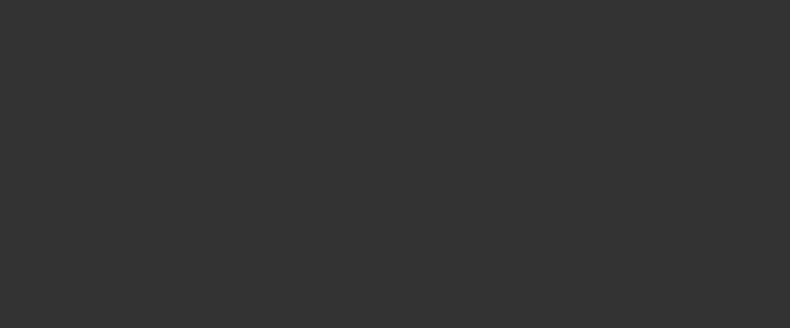
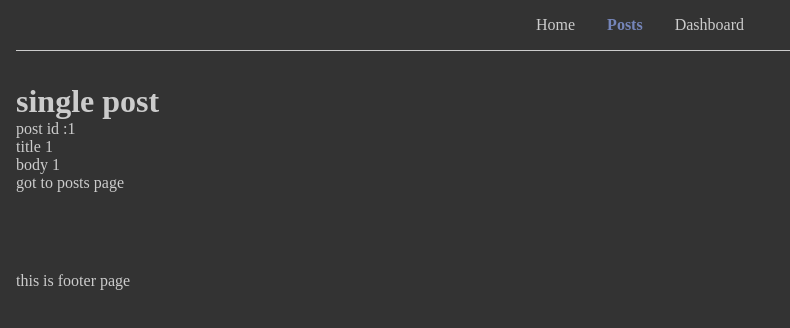
Before and after one commit to salarGholami/react-router-dom, a React (Vite) app: page /app/posts/1 in a window 1280 px wide. Before the commit this address had no page. Shown: the top 328 px of the page, without its empty margins (0-790 px from the left). Built offline with nearby package versions, Linux system fonts and the light colour scheme.

Commit message:
dynamic Routes

```diff
--- a/src/App.jsx
+++ b/src/App.jsx
@@ -6,6 +6,7 @@ import Dashboard from "./pages/Dashboard";
 import Layout from "./components/Layout";
 import Profile from "./components/Profile";
 import Payments from "./components/Payments";
+import Post from "./components/post";
 
 function App() {
   return (
@@ -13,6 +14,7 @@ function App() {
       <Routes>
         <Route path="/app" element={<Layout />}>
           <Route index element={<Home />} />
+          <Route path="posts/:id" element={<Post />} />
           <Route path="posts" element={<Posts />} />
           <Route path="dashboard" element={<Dashboard />}>
             <Route index element={<Profile />} />
--- /dev/null
+++ b/src/components/Post.jsx
@@ -0,0 +1,35 @@
+import { Link, useParams } from "react-router-dom";
+
+const posts = [
+  {
+    id: 1,
+    title: "title 1",
+    body: "body 1",
+  },
+  {
+    id: 2,
+    title: "title 2",
+    body: "body 2",
+  },
+  {
+    id: 3,
+    title: "title 3",
+    body: "body 3",
+  },
+];
+
+function Post() {
+  const { id } = useParams();
+  const post = posts.find((p) => p.id === Number(id));
+  return (
+    <div>
+      <h1>single post</h1>
+      <div>post id :{id}</div>
+      <p>{post.title}</p>
+      <p>{post.body}</p>
+      <Link to="/app/posts">got to posts page</Link>
+    </div>
+  );
+}
+
+export default Post;
--- a/src/pages/Posts.jsx
+++ b/src/pages/Posts.jsx
@@ -1,9 +1,22 @@
-
+import { Link } from "react-router-dom";
 
 function Posts() {
   return (
-    <div>Posts page</div>
-  )
+    <div>
+      <h1>Posts page</h1>
+      <ul>
+        <li>
+          <Link to="1">Post 1 </Link>
+        </li>
+        <li>
+          <Link to="2">Post 2 </Link>
+        </li>
+        <li>
+          <Link to="3">Post 3 </Link>
+        </li>
+      </ul>
+    </div>
+  );
 }
 
-export default Posts
+export default Posts;
```
